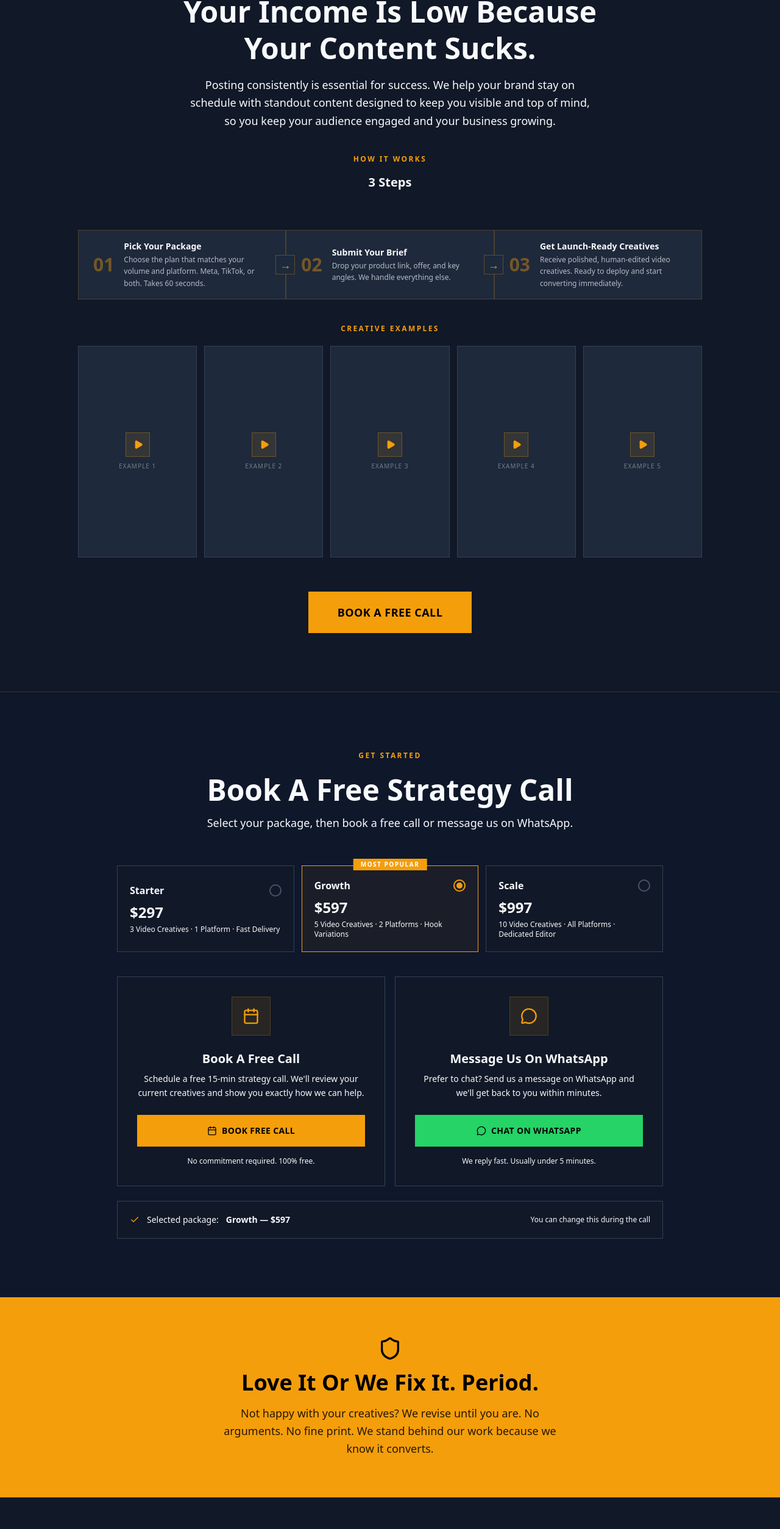
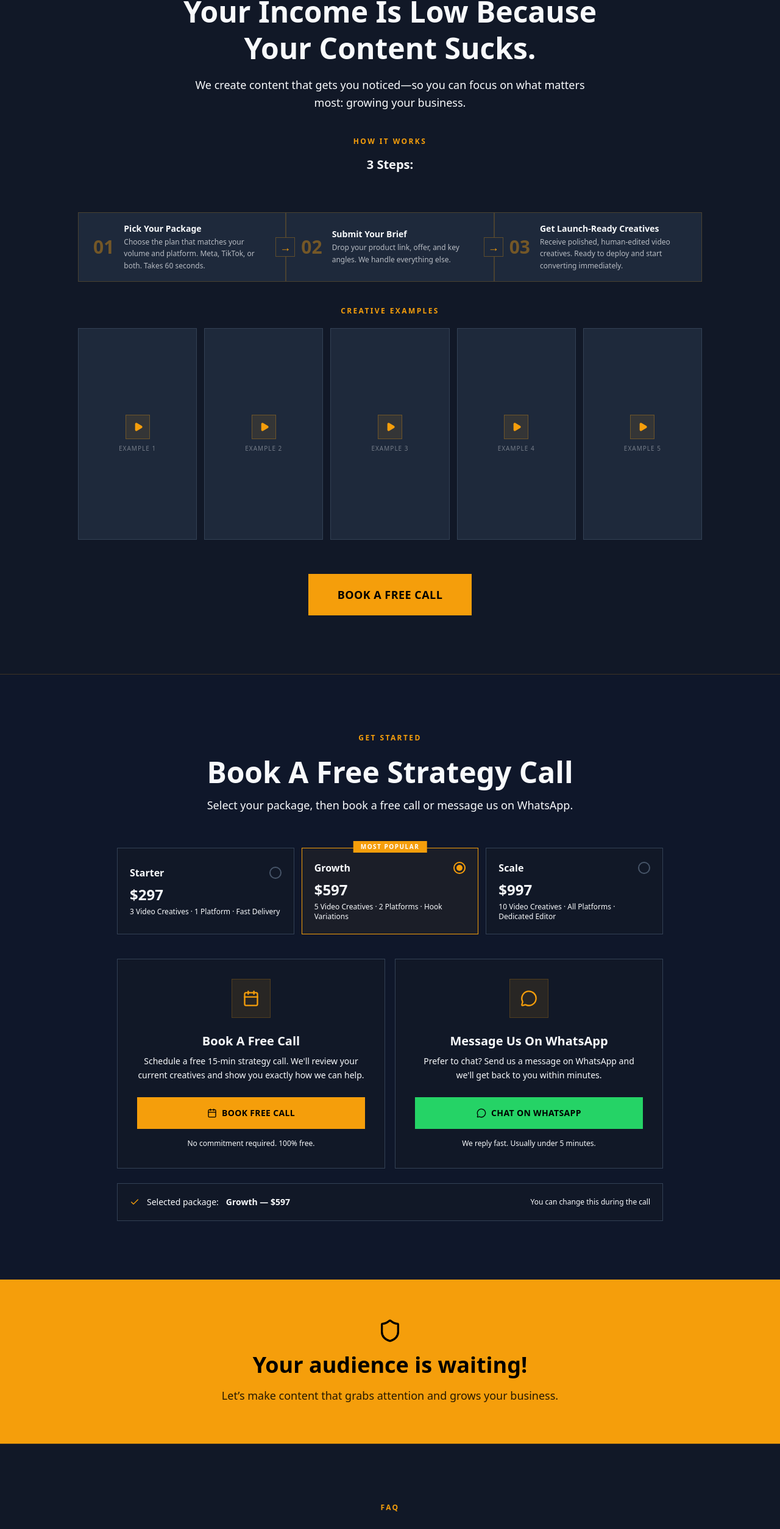
Before and after one commit to najialarabi2-tech/HumanMadeAds, a React (Vite) app: page / in a window 1280 px wide. Shown: the part 1598-4105 px from the top of the page at 61% size. Built offline with nearby package versions, Linux system fonts and the light colour scheme.

Commit message:
Update WhatYouGet section with new benefit-focused copy

```diff
--- a/src/App.tsx
+++ b/src/App.tsx
@@ -166,10 +166,10 @@ function WhatYouGet() {
             Your Income Is Low Because<br />Your Content Sucks.
           </h2>
           <p className="text-[#F8FAFC] text-lg mb-10 leading-relaxed max-w-2xl mx-auto">
-            Posting consistently is essential for success. We help your brand stay on schedule with standout content designed to keep you visible and top of mind, so you keep your audience engaged and your business growing.
+            We create content that gets you noticed—so you can focus on what matters most: growing your business.
           </p>
           <p className="text-[#F59E0B] text-xs font-black uppercase tracking-[0.2em] mb-4">How It Works</p>
-          <h3 className="text-xl font-black text-[#F8FAFC] mb-2">3 Steps</h3>
+          <h3 className="text-xl font-black text-[#F8FAFC] mb-2">3 Steps:</h3>
           <p className="text-[#F8FAFC] text-lg"></p>
         </div>
 
@@ -457,10 +457,10 @@ function Guarantee() {
       <div className="max-w-3xl mx-auto text-center">
         <Shield size={28} className="mx-auto mb-3 md:mb-4 text-black md:w-10 md:h-10" />
         <h2 className="text-xl md:text-4xl font-black text-black mb-2 md:mb-4">
-          Love It Or We Fix It. Period.
+          Your audience is waiting!
         </h2>
         <p className="text-black/85 text-sm md:text-lg max-w-xl mx-auto leading-relaxed">
-          Not happy with your creatives? We revise until you are. No arguments. No fine print. We stand behind our work because we know it converts.
+          Let’s make content that grabs attention and grows your business.
         </p>
       </div>
     </section>
```
